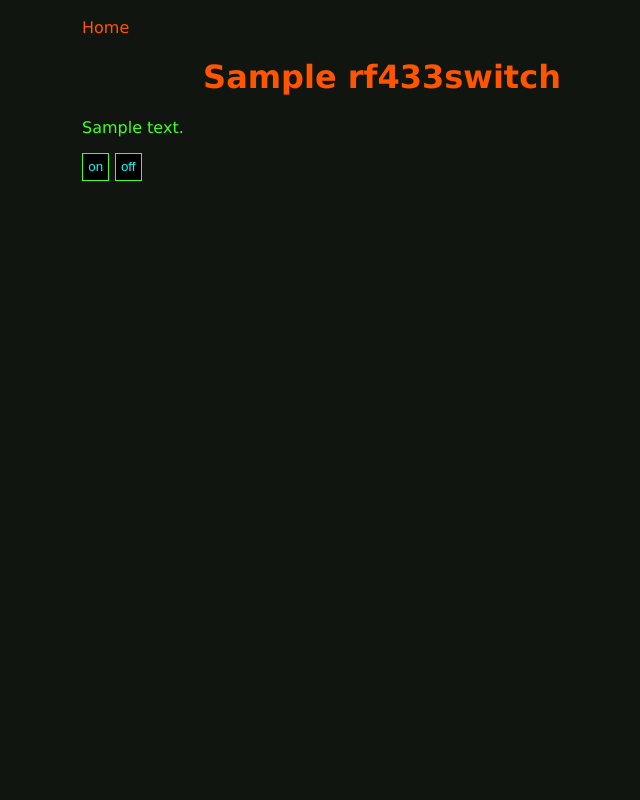
After one commit to oksome/Home, a Django app: page /home/gadget/1 in a window 1280 px wide. The commit adds this page. Shown: the whole page, without its empty margins (258-898 px from the left). Run offline with Django 3.2, Linux system fonts and the light colour scheme; tables that the repository leaves empty hold one stand-in row (values such as "Sample post").

Commit message:
Added detail gadget view and basic controls

```diff
--- a/janitor/home/models.py
+++ b/janitor/home/models.py
@@ -76,6 +76,7 @@ class RF433Switch(Switch):
 
     def turn(self, mode):
         "Turn 'on' or 'off'."
+
         topic = 'do:arduino.switch'
 
         msg = {'origin': 'janitor',
--- /dev/null
+++ b/janitor/home/static/home/okso.css
@@ -0,0 +1,37 @@
+/*
+    Common CSS for OKso.
+*/
+
+body.okso {
+    background-color: #101510;
+    color: #F50;
+    color: #4F2;
+
+    font-family: "Lucida Sans Unicode", "Lucida Grande", sans-serif;
+}
+
+.okso a {
+    color: #F50;
+}
+
+.okso h1 {
+    color: #F50;
+    text-align: center;
+}
+
+/*div {
+    border: solid 1px red;
+}*/
+
+.okso-list li {
+    height: 3em;
+    list-style: none;
+}
+
+.okso-list-meta {
+    display : inline-block;
+}
+
+div.okso-list-meta {
+    float: right;
+}
--- /dev/null
+++ b/janitor/home/static/home/style.css
@@ -0,0 +1,55 @@
+body {
+    max-width: 600px;
+    margin-left: auto;
+    margin-right: auto;
+
+    padding: 10px;
+}
+
+
+h1 a {
+    text-decoration: none;
+    color: #4F2;
+}
+h1 a:hover {
+    color: #0FF;
+}
+
+pre {
+    color: #0FF;
+    background-color: rgba(255, 255, 255, 0.1);
+    padding: 1em;
+}
+a {
+    text-decoration: none;
+}
+
+section {
+    background-color: rgba(255, 255, 255, 0.1);
+    padding: 5%;
+    margin-top: 1em;
+}
+
+input {
+    background-color: #000;
+    color: #0FF;
+    border: solid 1px #4F2;
+    padding: 0.5em;
+}
+input:hover {
+    background-color: #333;
+}
+
+input.large {
+    width: 65%;
+}
+input.small {
+    width: 20%;
+}
+input.max {
+    width: 95%;
+}
+
+input[type=submit] {
+    padding: 0.4em;
+}
--- /dev/null
+++ b/janitor/home/templates/gadget.html
@@ -0,0 +1,27 @@
+{% load staticfiles %}
+<html>
+    <head>
+        <link rel="stylesheet" type="text/css" href="{% static 'home/okso.css' %}" />
+        <link rel="stylesheet" type="text/css" href="{% static 'home/style.css' %}" />
+    </head>
+
+    <body class='okso'>
+        <a href='{% url 'home:index' %}'>Home</a>
+
+        <h1>{{ gadget.name }}</h1>
+
+        {% if gadget.description %}
+            <p>
+                {{ gadget.description }}
+            </p>
+        {% endif %}
+
+        <p>
+            <form action="{% url 'home:do' gadget.id %}" method="post">
+                {% csrf_token %}
+                <input type="submit" value="on" name="action" />
+                <input type="submit" value="off" name="action" />
+            </form>
+        </p>
+    <body>
+</html>
--- a/janitor/home/urls.py
+++ b/janitor/home/urls.py
@@ -3,5 +3,7 @@ from django.conf.urls import patterns, url
 from home import views
 
 urlpatterns = patterns('',
-    url(r'^$', views.index, name='index')
+    url(r'^$', views.index, name='index'),
+    url(r'^gadget/(?P<gadget_id>\d+)$', views.gadget_details, name='details'),
+    url(r'^gadget/(?P<gadget_id>\d+)/do$', views.gadget_do, name='do'),
 )
--- a/janitor/home/views.py
+++ b/janitor/home/views.py
@@ -1,4 +1,4 @@
-from django.shortcuts import render
+from django.shortcuts import render, get_object_or_404
 
 from home.models import RF433Switch
 
@@ -6,3 +6,18 @@ from home.models import RF433Switch
 def index(request):
     context = {'gadgets': RF433Switch.objects.all()}
     return render(request, 'index.html', context)
+
+
+def gadget_details(request, gadget_id):
+    gadget = get_object_or_404(RF433Switch, pk=gadget_id)
+    context = {'gadget': gadget}
+    return render(request, 'gadget.html', context)
+
+
+def gadget_do(request, gadget_id):
+    action = request.POST.get('action')
+    gadget = get_object_or_404(RF433Switch, pk=gadget_id)
+    assert action in ('on', 'off')
+    gadget.turn(action)
+    context = {'gadget': gadget}
+    return render(request, 'gadget.html', context)
--- a/janitor/janitor/urls.py
+++ b/janitor/janitor/urls.py
@@ -4,6 +4,6 @@ from django.contrib import admin
 admin.autodiscover()
 
 urlpatterns = patterns('',
-    url(r'^home/', include('home.urls')),
+    url(r'^home/', include('home.urls', namespace='home')),
     url(r'^admin/', include(admin.site.urls)),
 )
```
Also changed, not shown: janitor/home/static/home/ajax.js (added, +7 -0 lines), janitor/home/templates/index.html (+27 -8 lines).
